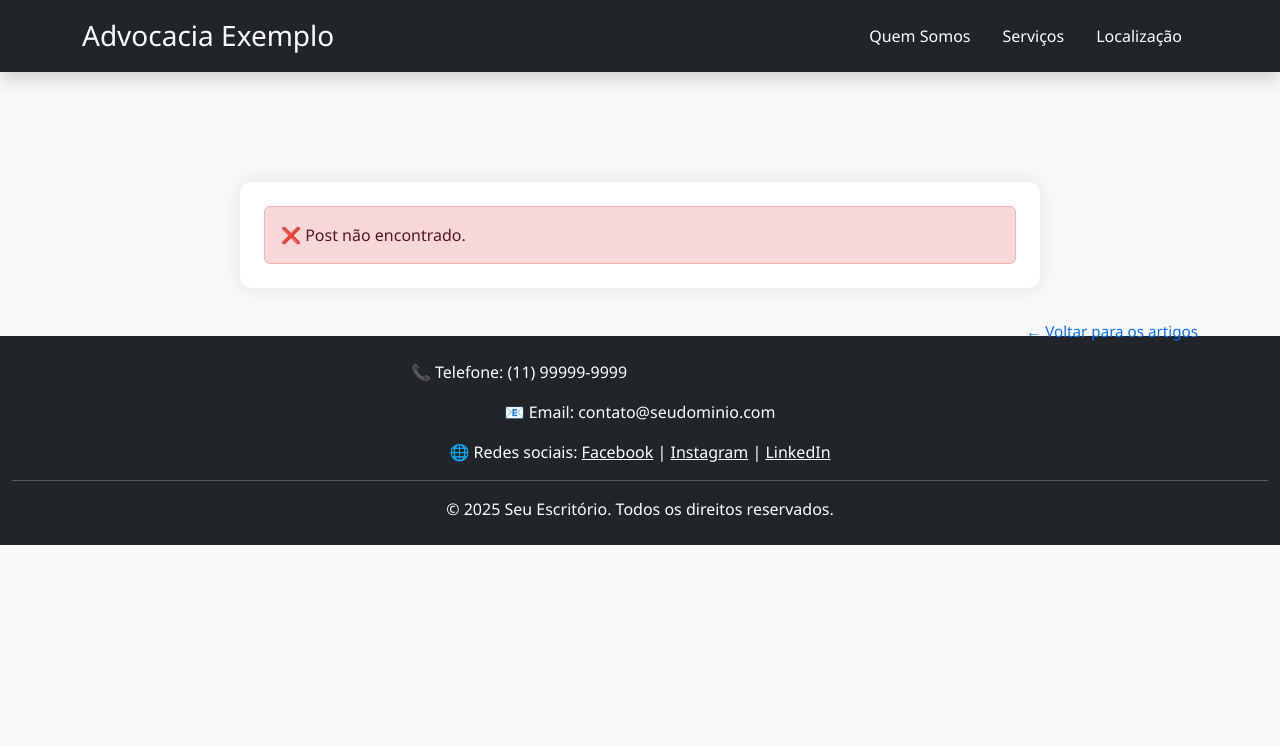
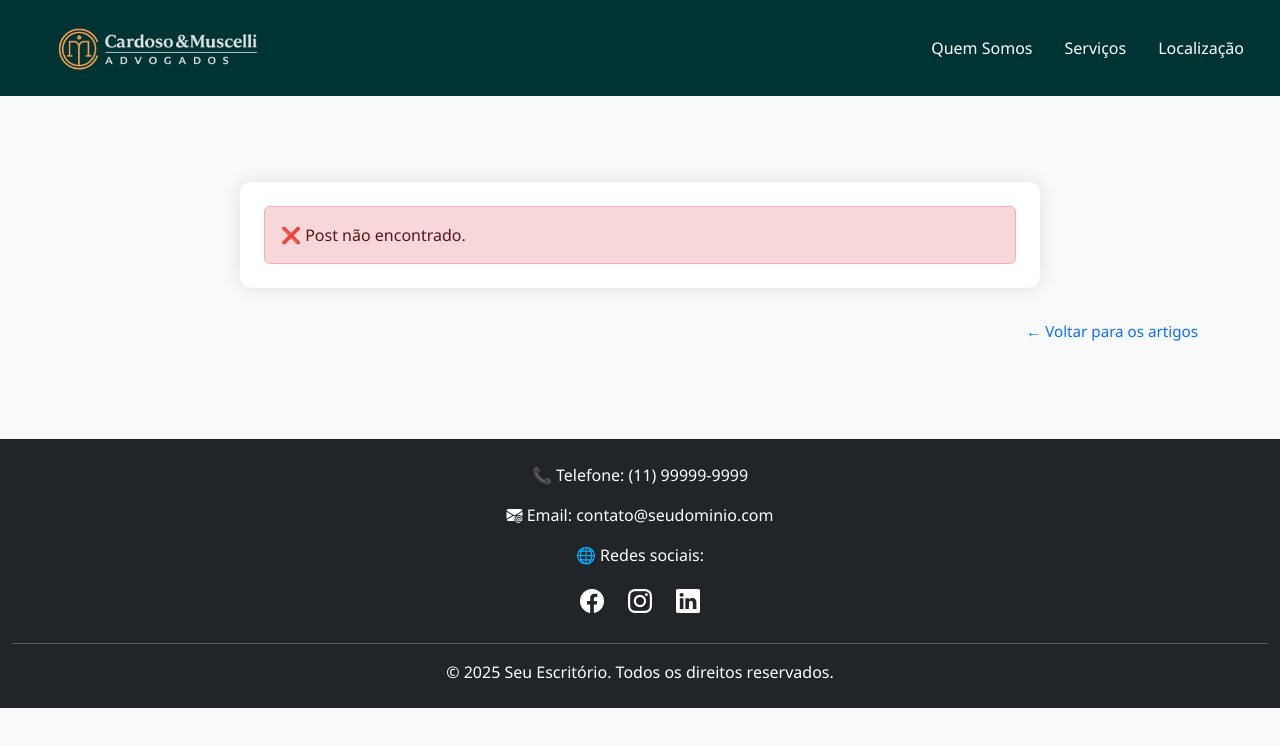
Before and after one commit to wellcrp/advocaciaSite, a plain HTML site: page post.html in a window 1280 px wide. Drawn offline with nearby package versions, Linux system fonts and the light colour scheme.

Commit message:
feat: adicionando melhorias

```diff
--- a/css/direitoImobiliario.css
+++ b/css/direitoImobiliario.css
@@ -15,20 +15,3 @@
   color: #fff;
   border-color: #0d6efd;
 }
-
-
-
-html, body {
-    height: 100%;
-    margin: 0;
-}
-
-body {
-    display: flex;
-    flex-direction: column;
-    min-height: 100vh;
-}
-
-main, section {
-    flex: 1; /* Faz a seção crescer para empurrar o footer para baixo */
-}
--- a/css/style/style.css
+++ b/css/style/style.css
@@ -210,6 +210,36 @@ header {
     color: rgb(31, 122, 122)
 }
 
+/*ANIMATION FOOTER*/
+/* Transição suave no hover */
+.social-icon {
+    transition: color 0.15s ease;
+    cursor: pointer;
+}
+
+/* Animação de clique (pulse) */
+@keyframes pulseClick {
+    0% {
+        transform: scale(1);
+    }
+    50% {
+        transform: scale(1.2);
+    }
+    100% {
+        transform: scale(1);
+    }
+}
+
+.social-icon:active {
+    animation: pulseClick 0.3s ease;
+    color: #0D3D47; /* cor no clique */
+}
+
+a:hover .social-icon {
+    color: #17a2b8;
+}
+
+
 /*FIM*/
 /* body {
     min-height: 100vh;
--- a/javascript/posts/post.js
+++ b/javascript/posts/post.js
@@ -1,4 +1,18 @@
 document.getElementById("year").textContent = new Date().getFullYear();
+
+document.getElementById("quem-somos").addEventListener("click", function(e) {
+    e.preventDefault(); // evita o comportamento padrão do link
+
+    // Pega a URL base do site (sem o path atual)
+    const baseURL = window.location.href;
+    const baseOrigin = window.location.origin;
+
+    const urlFinal = baseOrigin + "/advocaciaSite/#quem-somos";
+    console.log(urlFinal);
+
+    // Redireciona para a home com o hash
+     window.location.href = baseURL + "/#quem-somos";
+});
 
 function getPostIdFromURL() {
     const params = new URLSearchParams(window.location.search);
--- a/post.html
+++ b/post.html
@@ -6,21 +6,36 @@
   <meta name="viewport" content="width=device-width, initial-scale=1.0">
   <title>Post Imobiliário</title>
   <link href="https://cdn.jsdelivr.net/npm/bootstrap@5.3.3/dist/css/bootstrap.min.css" rel="stylesheet">
+  <link rel="stylesheet" href="https://cdn.jsdelivr.net/npm/bootstrap-icons@1.10.5/font/bootstrap-icons.css">
   <link rel="stylesheet" href="css/style/style.css">
   <link rel="stylesheet" href="css/posts/posts.css">
 </head>
 
-<body>
-  <!-- HEADER -->
-  <header class="bg-dark text-white p-3 fixed-top shadow">
-    <div class="container d-flex flex-wrap justify-content-between align-items-center">
-      <h1 class="h3 m-0">Advocacia Exemplo</h1>
-      <nav class="nav">
-        <a class="nav-link text-white" href="#quem-somos">Quem Somos</a>
-        <a class="nav-link text-white" href="#servicos">Serviços</a>
-        <a class="nav-link text-white" href="#localizacao">Localização</a>
-      </nav>
-    </div>
+<body class="d-flex flex-column min-vh-100">
+  <!-- Header fixo com logo alinhada -->
+  <header class="header-bg">
+    <nav class="navbar navbar-expand-lg">
+      <div class="container-fluid">
+        <a class="navbar-brand d-none" href="#"></a> <!-- Logo oculta, pois está no fundo -->
+        <button class="navbar-toggler text-white" type="button" data-bs-toggle="collapse" data-bs-target="#navbarNav">
+          <span class="navbar-toggler-icon"></span>
+        </button>
+        <div class="logo"></div>
+        <div class="collapse navbar-collapse justify-content-end" id="navbarNav">
+          <ul class="navbar-nav">
+            <li class="nav-item">
+              <a class="nav-link" id="quem-somos">Quem Somos</a>
+            </li>
+            <li class="nav-item">
+              <a class="nav-link" href="#servicos">Serviços</a>
+            </li>
+            <li class="nav-item">
+              <a class="nav-link" href="#localizacao">Localização</a>
+            </li>
+          </ul>
+        </div>
+      </div>
+    </nav>
   </header>
 
   <!-- POST CONTENT -->
@@ -31,17 +46,25 @@
     </a>
   </main>
 
+
   <!-- FOOTER -->
   <footer class="bg-dark text-white mt-5">
     <div class="container-fluid py-4 text-center">
       <p>📞 Telefone: (11) 99999-9999</p>
-      <p>📧 Email: contato@seudominio.com</p>
-      <p>🌐 Redes sociais:
-        <a href="https://facebook.com" target="_blank" class="text-white text-decoration-underline">Facebook</a> |
-        <a href="https://instagram.com" target="_blank" class="text-white text-decoration-underline">Instagram</a> |
-        <a href="https://linkedin.com" target="_blank" class="text-white text-decoration-underline">LinkedIn</a>
-      </p>
-      <hr class="border-light">
+      <p><i class="bi bi-envelope-at-fill social-icon"></i> Email: contato@seudominio.com</p>
+      <p>🌐 Redes sociais:</p>
+      <div class="d-flex justify-content-center gap-4 fs-4 mt-2">
+        <a href="https://facebook.com" target="_blank" class="text-white">
+          <i class="bi bi-facebook social-icon"></i>
+        </a>
+        <a href="https://instagram.com" target="_blank" class="text-white">
+          <i class="bi bi-instagram social-icon"></i>
+        </a>
+        <a href="https://linkedin.com" target="_blank" class="text-white">
+          <i class="bi bi-linkedin social-icon"></i>
+        </a>
+      </div>
+      <hr class="border-light mt-4">
       <p class="mb-0">&copy; <span id="year"></span> Seu Escritório. Todos os direitos reservados.</p>
     </div>
   </footer>
```
Also changed, not shown: direito-imobiliario.html (+17 -13 lines), index.html (+1 -49 lines), javascript/script.js (line endings or trailing spaces).
